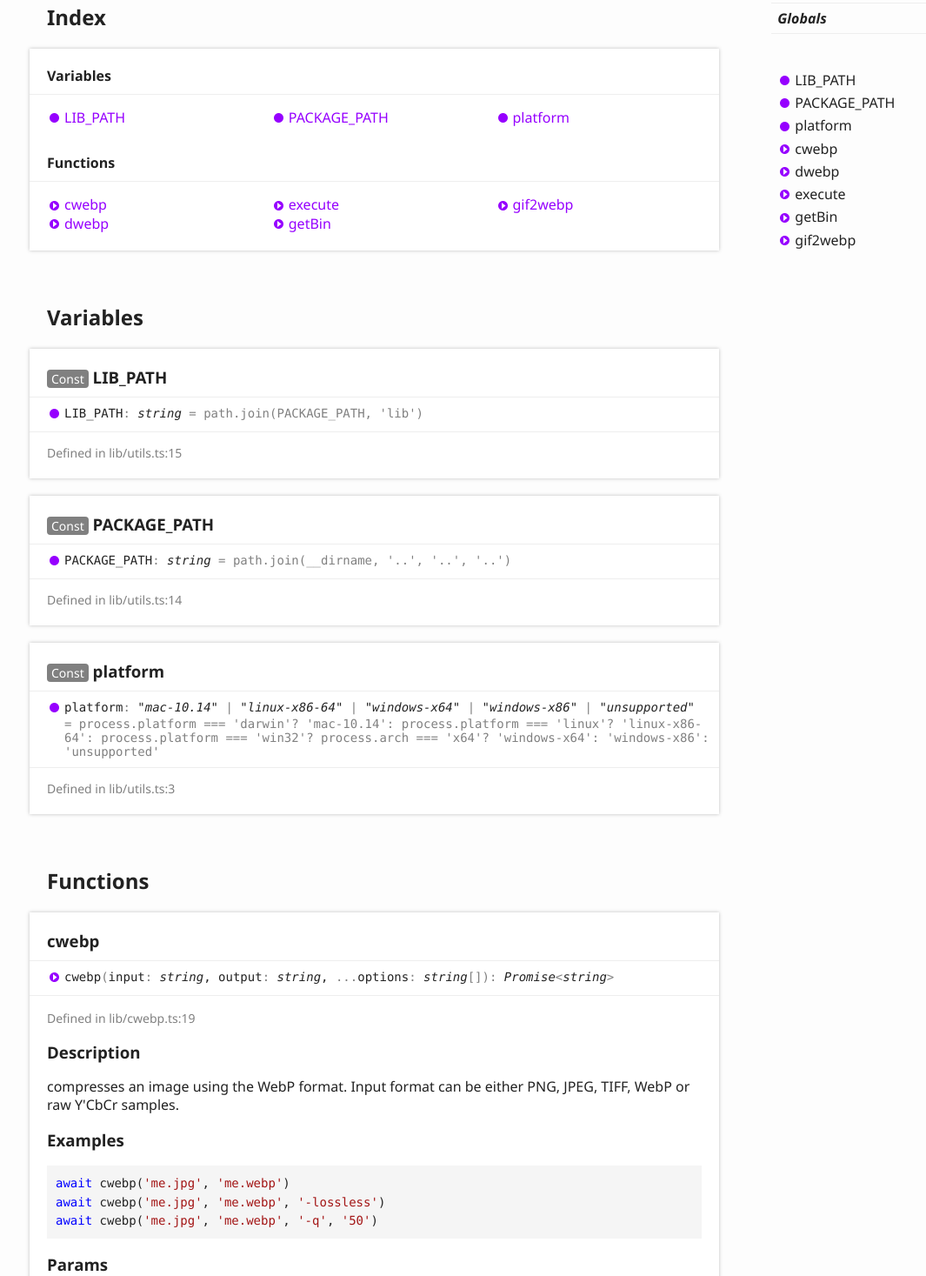
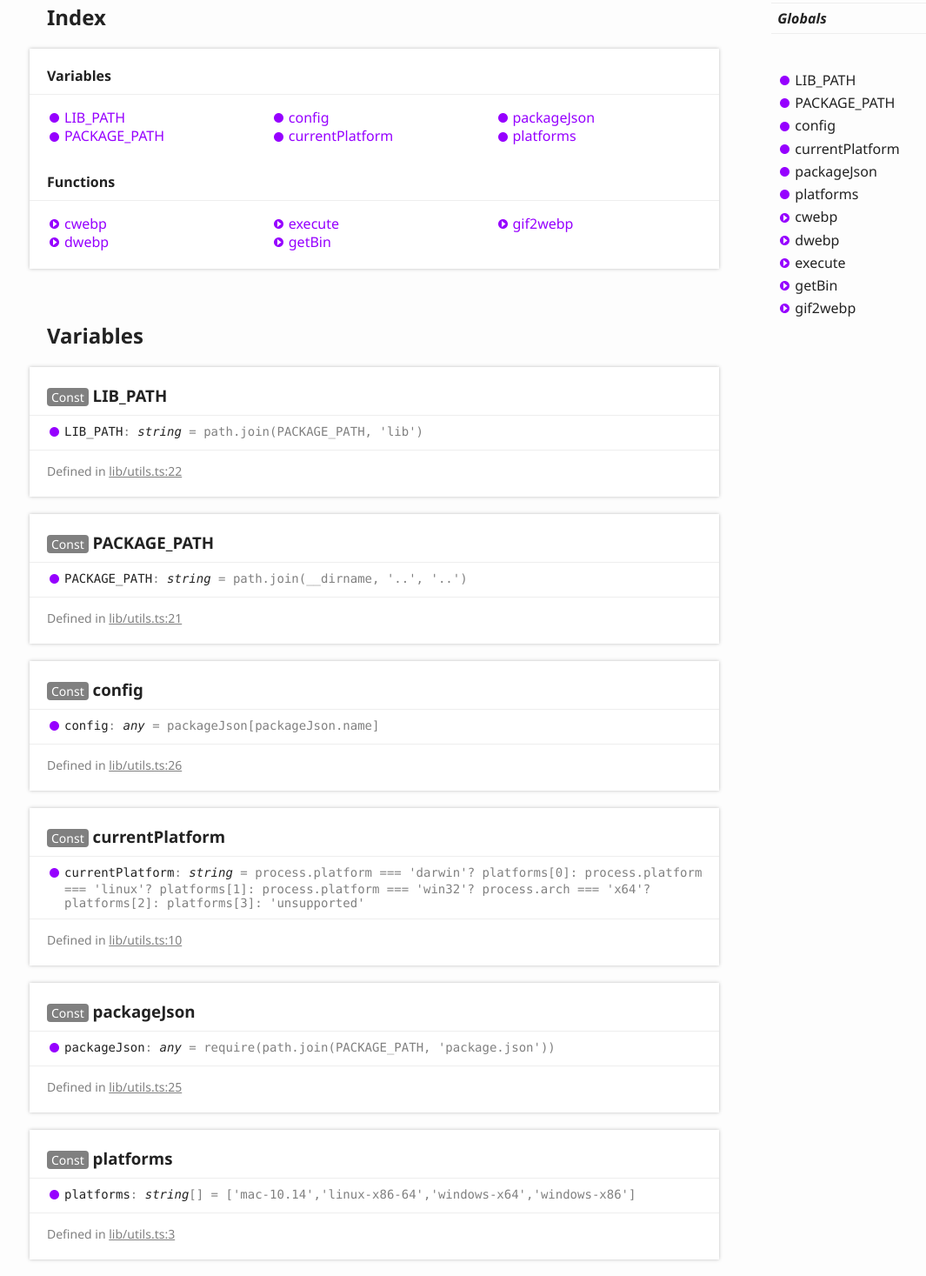
Before and after one commit to ezylean/webp, a plain HTML site: page globals.html in a window 1280 px wide. Shown: the part 192-1659 px from the top of the page at 87% size, without its empty margins (6-1071 px from the left). Drawn offline with Linux system fonts and the light colour scheme.

Commit message:
[ci skip] Updates

```diff
--- a/assets/js/search.js
+++ b/assets/js/search.js
@@ -1,3 +1,3 @@
 var typedoc = typedoc || {};
             typedoc.search = typedoc.search || {};
-            typedoc.search.data = {"kinds":{"32":"Variable","64":"Function"},"rows":[{"id":0,"kind":32,"name":"platform","url":"globals.html#platform","classes":"tsd-kind-variable"},{"id":1,"kind":32,"name":"PACKAGE_PATH","url":"globals.html#package_path","classes":"tsd-kind-variable"},{"id":2,"kind":32,"name":"LIB_PATH","url":"globals.html#lib_path","classes":"tsd-kind-variable"},{"id":3,"kind":64,"name":"getBin","url":"globals.html#getbin","classes":"tsd-kind-function"},{"id":4,"kind":64,"name":"execute","url":"globals.html#execute","classes":"tsd-kind-function"},{"id":5,"kind":64,"name":"cwebp","url":"globals.html#cwebp","classes":"tsd-kind-function"},{"id":6,"kind":64,"name":"dwebp","url":"globals.html#dwebp","classes":"tsd-kind-function"},{"id":7,"kind":64,"name":"gif2webp","url":"globals.html#gif2webp","classes":"tsd-kind-function"}]};
+            typedoc.search.data = {"kinds":{"32":"Variable","64":"Function"},"rows":[{"id":0,"kind":32,"name":"platforms","url":"globals.html#platforms","classes":"tsd-kind-variable"},{"id":1,"kind":32,"name":"currentPlatform","url":"globals.html#currentplatform","classes":"tsd-kind-variable"},{"id":2,"kind":32,"name":"PACKAGE_PATH","url":"globals.html#package_path","classes":"tsd-kind-variable"},{"id":3,"kind":32,"name":"LIB_PATH","url":"globals.html#lib_path","classes":"tsd-kind-variable"},{"id":4,"kind":32,"name":"packageJson","url":"globals.html#packagejson","classes":"tsd-kind-variable tsd-is-not-exported"},{"id":5,"kind":32,"name":"config","url":"globals.html#config","classes":"tsd-kind-variable"},{"id":6,"kind":64,"name":"getBin","url":"globals.html#getbin","classes":"tsd-kind-function"},{"id":7,"kind":64,"name":"execute","url":"globals.html#execute","classes":"tsd-kind-function"},{"id":8,"kind":64,"name":"cwebp","url":"globals.html#cwebp","classes":"tsd-kind-function"},{"id":9,"kind":64,"name":"dwebp","url":"globals.html#dwebp","classes":"tsd-kind-function"},{"id":10,"kind":64,"name":"gif2webp","url":"globals.html#gif2webp","classes":"tsd-kind-function"}]};
--- a/globals.html
+++ b/globals.html
@@ -72,7 +72,10 @@
 							<ul class="tsd-index-list">
 								<li class="tsd-kind-variable"><a href="globals.html#lib_path" class="tsd-kind-icon">LIB_<wbr>PATH</a></li>
 								<li class="tsd-kind-variable"><a href="globals.html#package_path" class="tsd-kind-icon">PACKAGE_<wbr>PATH</a></li>
-								<li class="tsd-kind-variable"><a href="globals.html#platform" class="tsd-kind-icon">platform</a></li>
+								<li class="tsd-kind-variable"><a href="globals.html#config" class="tsd-kind-icon">config</a></li>
+								<li class="tsd-kind-variable"><a href="globals.html#currentplatform" class="tsd-kind-icon">current<wbr>Platform</a></li>
+								<li class="tsd-kind-variable tsd-is-not-exported"><a href="globals.html#packagejson" class="tsd-kind-icon">package<wbr>Json</a></li>
+								<li class="tsd-kind-variable"><a href="globals.html#platforms" class="tsd-kind-icon">platforms</a></li>
 							</ul>
 						</section>
 						<section class="tsd-index-section ">
@@ -96,27 +99,57 @@
 					<div class="tsd-signature tsd-kind-icon">LIB_<wbr>PATH<span class="tsd-signature-symbol">:</span> <span class="tsd-signature-type">string</span><span class="tsd-signature-symbol"> =&nbsp;path.join(PACKAGE_PATH, &#x27;lib&#x27;)</span></div>
 					<aside class="tsd-sources">
 						<ul>
-							<li>Defined in lib/utils.ts:15</li>
+							<li>Defined in <a href="https://github.com/ezylean/webp/blob/be758a1/src/lib/utils.ts#L22">lib/utils.ts:22</a></li>
 						</ul>
 					</aside>
 				</section>
 				<section class="tsd-panel tsd-member tsd-kind-variable">
 					<a name="package_path" class="tsd-anchor"></a>
 					<h3><span class="tsd-flag ts-flagConst">Const</span> PACKAGE_<wbr>PATH</h3>
-					<div class="tsd-signature tsd-kind-icon">PACKAGE_<wbr>PATH<span class="tsd-signature-symbol">:</span> <span class="tsd-signature-type">string</span><span class="tsd-signature-symbol"> =&nbsp;path.join(__dirname, &#x27;..&#x27;, &#x27;..&#x27;, &#x27;..&#x27;)</span></div>
+					<div class="tsd-signature tsd-kind-icon">PACKAGE_<wbr>PATH<span class="tsd-signature-symbol">:</span> <span class="tsd-signature-type">string</span><span class="tsd-signature-symbol"> =&nbsp;path.join(__dirname, &#x27;..&#x27;, &#x27;..&#x27;)</span></div>
 					<aside class="tsd-sources">
 						<ul>
-							<li>Defined in lib/utils.ts:14</li>
+							<li>Defined in <a href="https://github.com/ezylean/webp/blob/be758a1/src/lib/utils.ts#L21">lib/utils.ts:21</a></li>
 						</ul>
 					</aside>
 				</section>
 				<section class="tsd-panel tsd-member tsd-kind-variable">
-					<a name="platform" class="tsd-anchor"></a>
-					<h3><span class="tsd-flag ts-flagConst">Const</span> platform</h3>
-					<div class="tsd-signature tsd-kind-icon">platform<span class="tsd-signature-symbol">:</span> <span class="tsd-signature-type">"mac-10.14"</span><span class="tsd-signature-symbol"> | </span><span class="tsd-signature-type">"linux-x86-64"</span><span class="tsd-signature-symbol"> | </span><span class="tsd-signature-type">"windows-x64"</span><span class="tsd-signature-symbol"> | </span><span class="tsd-signature-type">"windows-x86"</span><span class="tsd-signature-symbol"> | </span><span class="tsd-signature-type">"unsupported"</span><span class="tsd-signature-symbol"> =&nbsp;process.platform &#x3D;&#x3D;&#x3D; &#x27;darwin&#x27;? &#x27;mac-10.14&#x27;: process.platform &#x3D;&#x3D;&#x3D; &#x27;linux&#x27;? &#x27;linux-x86-64&#x27;: process.platform &#x3D;&#x3D;&#x3D; &#x27;win32&#x27;? process.arch &#x3D;&#x3D;&#x3D; &#x27;x64&#x27;? &#x27;windows-x64&#x27;: &#x27;windows-x86&#x27;: &#x27;unsupported&#x27;</span></div>
+					<a name="config" class="tsd-anchor"></a>
+					<h3><span class="tsd-flag ts-flagConst">Const</span> config</h3>
+					<div class="tsd-signature tsd-kind-icon">config<span class="tsd-signature-symbol">:</span> <span class="tsd-signature-type">any</span><span class="tsd-signature-symbol"> =&nbsp;packageJson[packageJson.name]</span></div>
 					<aside class="tsd-sources">
 						<ul>
-							<li>Defined in lib/utils.ts:3</li>
+							<li>Defined in <a href="https://github.com/ezylean/webp/blob/be758a1/src/lib/utils.ts#L26">lib/utils.ts:26</a></li>
+						</ul>
+					</aside>
+				</section>
+				<section class="tsd-panel tsd-member tsd-kind-variable">
+					<a name="currentplatform" class="tsd-anchor"></a>
+					<h3><span class="tsd-flag ts-flagConst">Const</span> current<wbr>Platform</h3>
+					<div class="tsd-signature tsd-kind-icon">current<wbr>Platform<span class="tsd-signature-symbol">:</span> <span class="tsd-signature-type">string</span><span class="tsd-signature-symbol"> =&nbsp;process.platform &#x3D;&#x3D;&#x3D; &#x27;darwin&#x27;? platforms[0]: process.platform &#x3D;&#x3D;&#x3D; &#x27;linux&#x27;? platforms[1]: process.platform &#x3D;&#x3D;&#x3D; &#x27;win32&#x27;? process.arch &#x3D;&#x3D;&#x3D; &#x27;x64&#x27;? platforms[2]: platforms[3]: &#x27;unsupported&#x27;</span></div>
+					<aside class="tsd-sources">
+						<ul>
+							<li>Defined in <a href="https://github.com/ezylean/webp/blob/be758a1/src/lib/utils.ts#L10">lib/utils.ts:10</a></li>
+						</ul>
+					</aside>
+				</section>
+				<section class="tsd-panel tsd-member tsd-kind-variable tsd-is-not-exported">
+					<a name="packagejson" class="tsd-anchor"></a>
+					<h3><span class="tsd-flag ts-flagConst">Const</span> package<wbr>Json</h3>
+					<div class="tsd-signature tsd-kind-icon">package<wbr>Json<span class="tsd-signature-symbol">:</span> <span class="tsd-signature-type">any</span><span class="tsd-signature-symbol"> =&nbsp;require(path.join(PACKAGE_PATH, &#x27;package.json&#x27;))</span></div>
+					<aside class="tsd-sources">
+						<ul>
+							<li>Defined in <a href="https://github.com/ezylean/webp/blob/be758a1/src/lib/utils.ts#L25">lib/utils.ts:25</a></li>
+						</ul>
+					</aside>
+				</section>
+				<section class="tsd-panel tsd-member tsd-kind-variable">
+					<a name="platforms" class="tsd-anchor"></a>
+					<h3><span class="tsd-flag ts-flagConst">Const</span> platforms</h3>
+					<div class="tsd-signature tsd-kind-icon">platforms<span class="tsd-signature-symbol">:</span> <span class="tsd-signature-type">string</span><span class="tsd-signature-symbol">[]</span><span class="tsd-signature-symbol"> =&nbsp;[&#x27;mac-10.14&#x27;,&#x27;linux-x86-64&#x27;,&#x27;windows-x64&#x27;,&#x27;windows-x86&#x27;]</span></div>
+					<aside class="tsd-sources">
+						<ul>
+							<li>Defined in <a href="https://github.com/ezylean/webp/blob/be758a1/src/lib/utils.ts#L3">lib/utils.ts:3</a></li>
 						</ul>
 					</aside>
 				</section>
@@ -133,7 +166,7 @@
 						<li class="tsd-description">
 							<aside class="tsd-sources">
 								<ul>
-									<li>Defined in lib/cwebp.ts:19</li>
+									<li>Defined in <a href="https://github.com/ezylean/webp/blob/be758a1/src/lib/cwebp.ts#L19">lib/cwebp.ts:19</a></li>
 								</ul>
 							</aside>
 							<div class="tsd-comment tsd-typography">
@@ -188,7 +221,7 @@
 						<li class="tsd-description">
 							<aside class="tsd-sources">
 								<ul>
-									<li>Defined in lib/dwebp.ts:18</li>
+									<li>Defined in <a href="https://github.com/ezylean/webp/blob/be758a1/src/lib/dwebp.ts#L18">lib/dwebp.ts:18</a></li>
 								</ul>
 							</aside>
 							<div class="tsd-comment tsd-typography">
@@ -242,7 +275,7 @@
 						<li class="tsd-description">
 							<aside class="tsd-sources">
 								<ul>
-									<li>Defined in lib/execute.ts:16</li>
+									<li>Defined in <a href="https://github.com/ezylean/webp/blob/be758a1/src/lib/execute.ts#L16">lib/execute.ts:16</a></li>
 								</ul>
 							</aside>
 							<div class="tsd-comment tsd-typography">
@@ -310,22 +343,19 @@
 					<a name="getbin" class="tsd-anchor"></a>
 					<h3>get<wbr>Bin</h3>
 					<ul class="tsd-signatures tsd-kind-function">
-						<li class="tsd-signature tsd-kind-icon">get<wbr>Bin<span class="tsd-signature-symbol">(</span>name<span class="tsd-signature-symbol">: </span><span class="tsd-signature-type">string</span>, version<span class="tsd-signature-symbol">?: </span><span class="tsd-signature-type">string</span><span class="tsd-signature-symbol">)</span><span class="tsd-signature-symbol">: </span><span class="tsd-signature-type">string</span></li>
+						<li class="tsd-signature tsd-kind-icon">get<wbr>Bin<span class="tsd-signature-symbol">(</span>name<span class="tsd-signature-symbol">: </span><span class="tsd-signature-type">string</span><span class="tsd-signature-symbol">)</span><span class="tsd-signature-symbol">: </span><span class="tsd-signature-type">string</span></li>
 					</ul>
 					<ul class="tsd-descriptions">
 						<li class="tsd-description">
 							<aside class="tsd-sources">
 								<ul>
-									<li>Defined in lib/utils.ts:17</li>
+									<li>Defined in <a href="https://github.com/ezylean/webp/blob/be758a1/src/lib/utils.ts#L28">lib/utils.ts:28</a></li>
 								</ul>
 							</aside>
 							<h4 class="tsd-parameters-title">Parameters</h4>
 							<ul class="tsd-parameters">
 								<li>
 									<h5>name: <span class="tsd-signature-type">string</span></h5>
-								</li>
-								<li>
-									<h5><span class="tsd-flag ts-flagDefault value">Default value</span> version: <span class="tsd-signature-type">string</span><span class="tsd-signature-symbol"> =&nbsp;&quot;1.0.3&quot;</span></h5>
 								</li>
 							</ul>
 							<h4 class="tsd-returns-title">Returns <span class="tsd-signature-type">string</span></h4>
@@ -342,7 +372,7 @@
 						<li class="tsd-description">
 							<aside class="tsd-sources">
 								<ul>
-									<li>Defined in lib/gif2webp.ts:18</li>
+									<li>Defined in <a href="https://github.com/ezylean/webp/blob/be758a1/src/lib/gif2webp.ts#L18">lib/gif2webp.ts:18</a></li>
 								</ul>
 							</aside>
 							<div class="tsd-comment tsd-typography">
@@ -405,7 +435,16 @@
 						<a href="globals.html#package_path" class="tsd-kind-icon">PACKAGE_<wbr>PATH</a>
 					</li>
 					<li class=" tsd-kind-variable">
-						<a href="globals.html#platform" class="tsd-kind-icon">platform</a>
+						<a href="globals.html#config" class="tsd-kind-icon">config</a>
+					</li>
+					<li class=" tsd-kind-variable">
+						<a href="globals.html#currentplatform" class="tsd-kind-icon">current<wbr>Platform</a>
+					</li>
+					<li class=" tsd-kind-variable tsd-is-not-exported">
+						<a href="globals.html#packagejson" class="tsd-kind-icon">package<wbr>Json</a>
+					</li>
+					<li class=" tsd-kind-variable">
+						<a href="globals.html#platforms" class="tsd-kind-icon">platforms</a>
 					</li>
 					<li class=" tsd-kind-function">
 						<a href="globals.html#cwebp" class="tsd-kind-icon">cwebp</a>
```
Also changed, not shown: index.html (+10 -1 lines).
